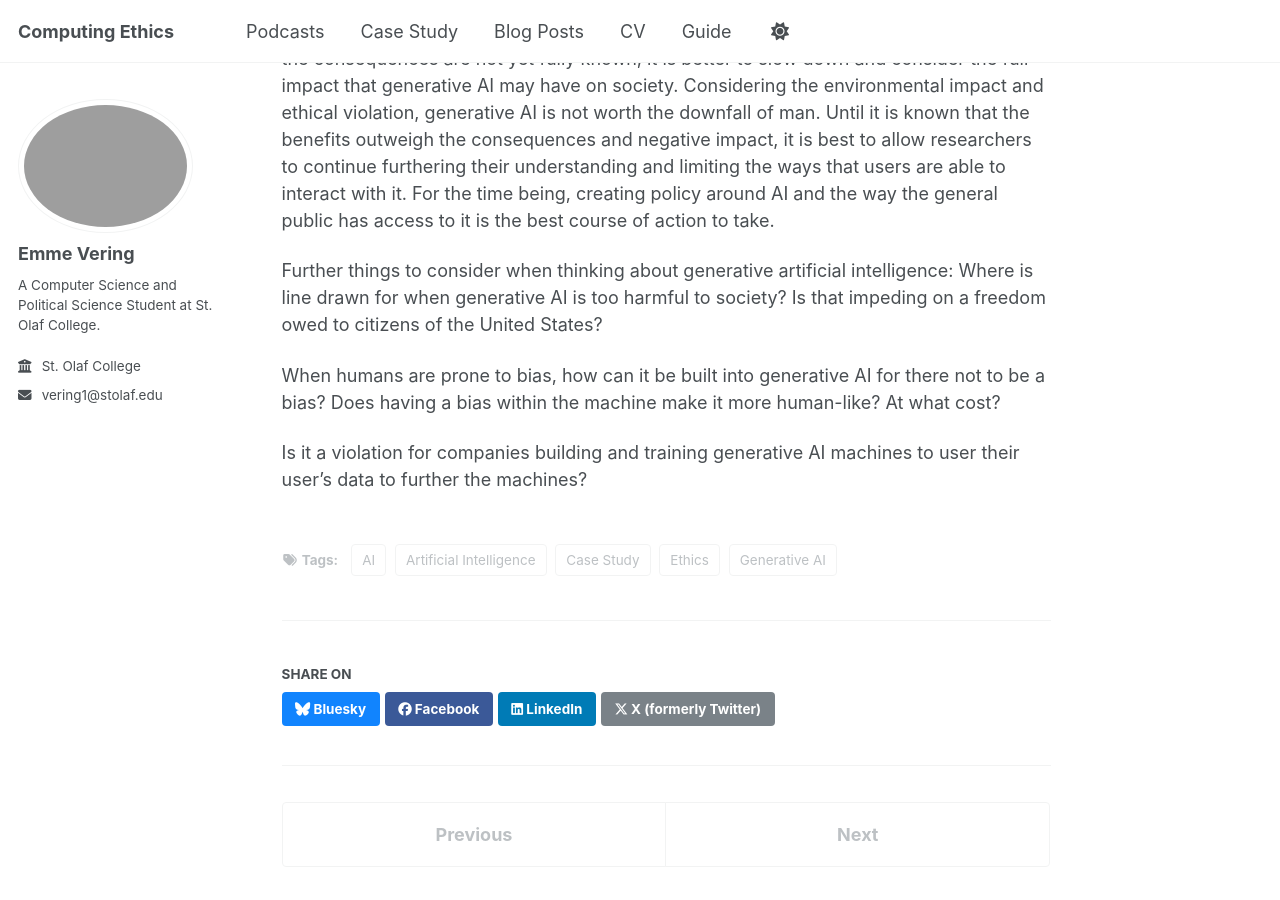
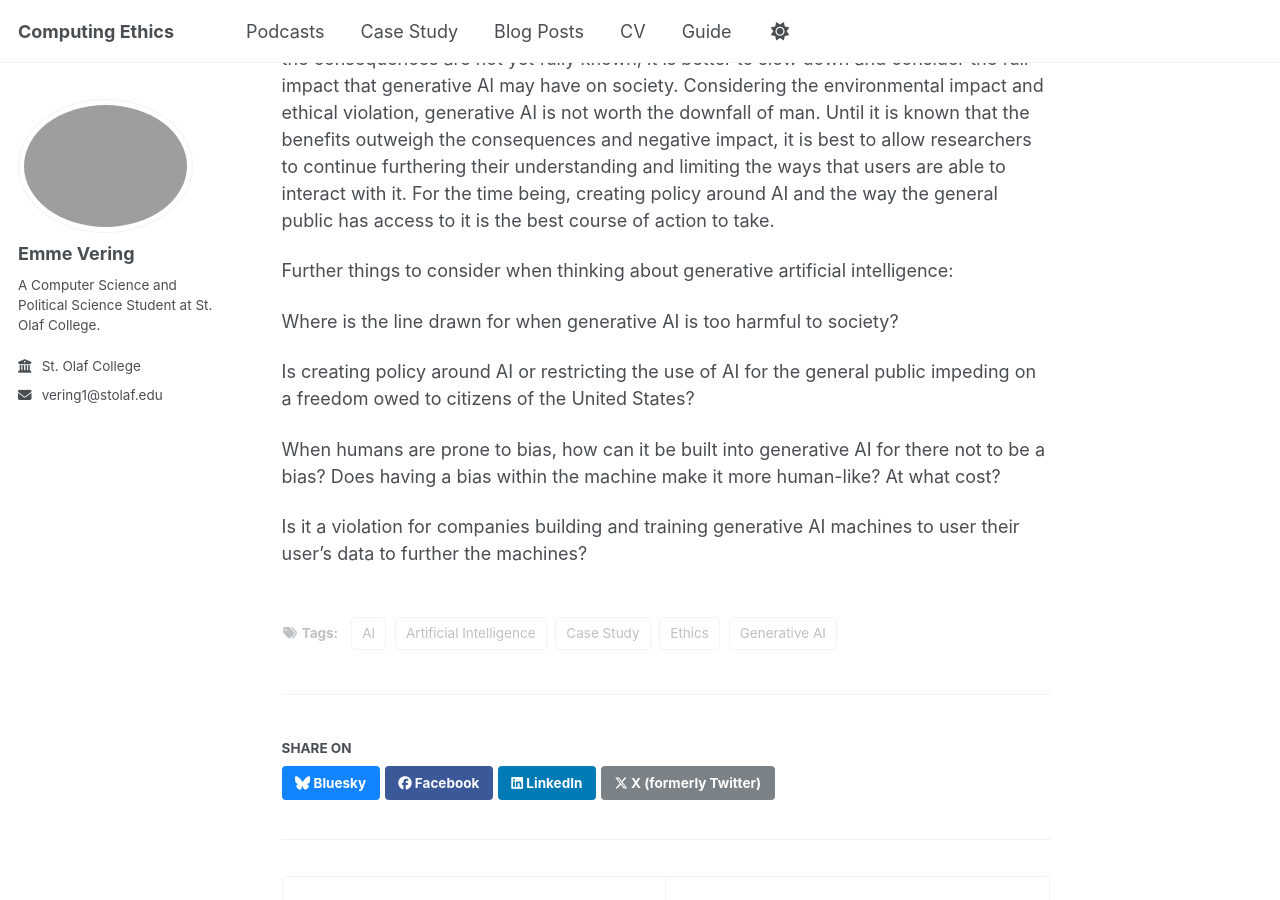
Before and after one commit to vering11/ethics_fall2025, a Jekyll site: the page built from _posts/2025-09-30-blog-post-4.md, in a window 1280 px wide and 900 px high, scrolled down 1229 px. Built offline with Jekyll 4.4.1, drawn with Linux system fonts in a browser that asks for light colours; a script that is not in the unit is left out.

Commit message:
slight changes made to blog post #4

```diff
--- a/_posts/2025-09-30-blog-post-4.md
+++ b/_posts/2025-09-30-blog-post-4.md
@@ -27,7 +27,10 @@ This can increase workflow, as AI can be used to complete minuscule tasks, allow
 Overall, I think that while the development of generative AI is beneficial to mankind and should be continued, the public's access to generative AI should be slowed down. When the consequences are not yet fully known, it is better to slow down and consider the full impact that generative AI may have on society. Considering the environmental impact and ethical violation, generative AI is not worth the downfall of man. Until it is known that the benefits outweigh the consequences and negative impact, it is best to allow researchers to continue furthering their understanding and limiting the ways that users are able to interact with it. For the time being, creating policy around AI and the way the general public has access to it is the best course of action to take.
 
 Further things to consider when thinking about generative artificial intelligence:
-Where is line drawn for when generative AI is too harmful to society? Is that impeding on a freedom owed to citizens of the United States?
+
+Where is the line drawn for when generative AI is too harmful to society?
+
+Is creating policy around AI or restricting the use of AI for the general public impeding on a freedom owed to citizens of the United States?
 
 When humans are prone to bias, how can it be built into generative AI for there not to be a bias? Does having a bias within the machine make it more human-like? At what cost?
 
```
